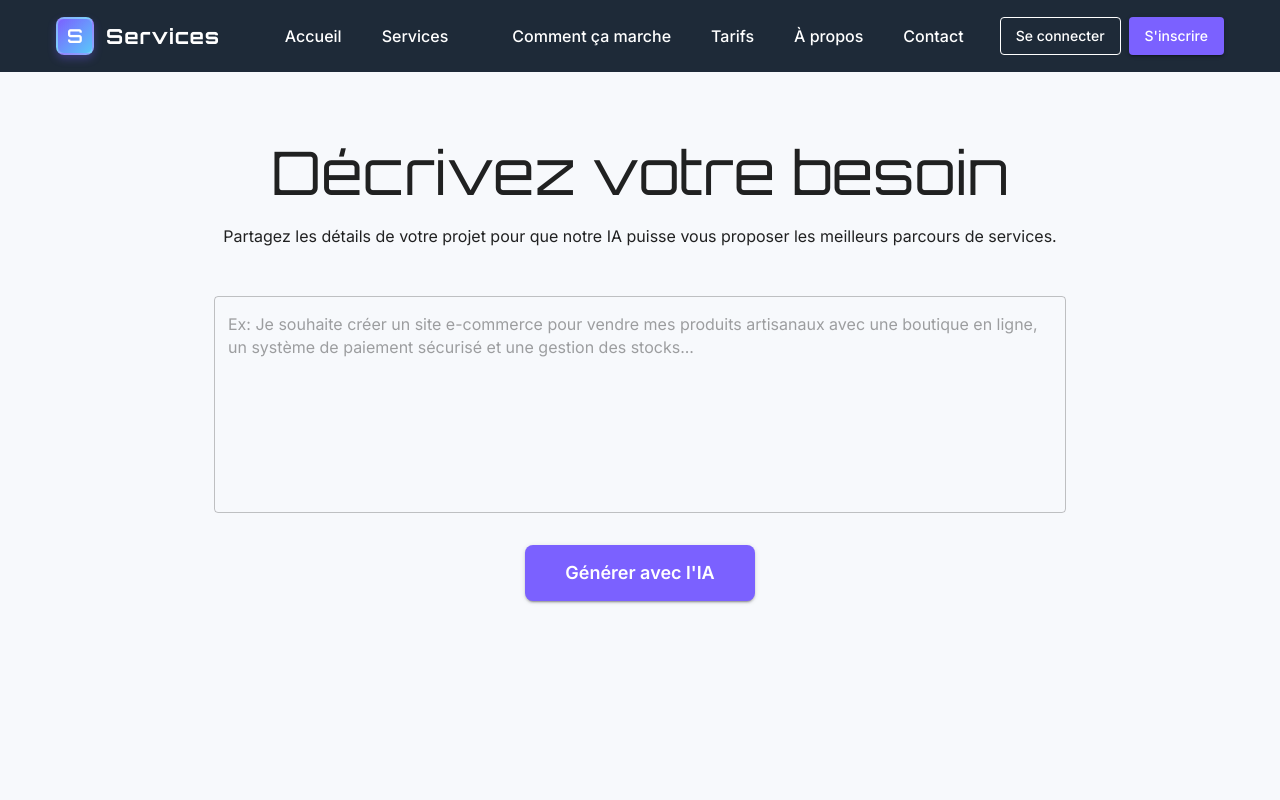
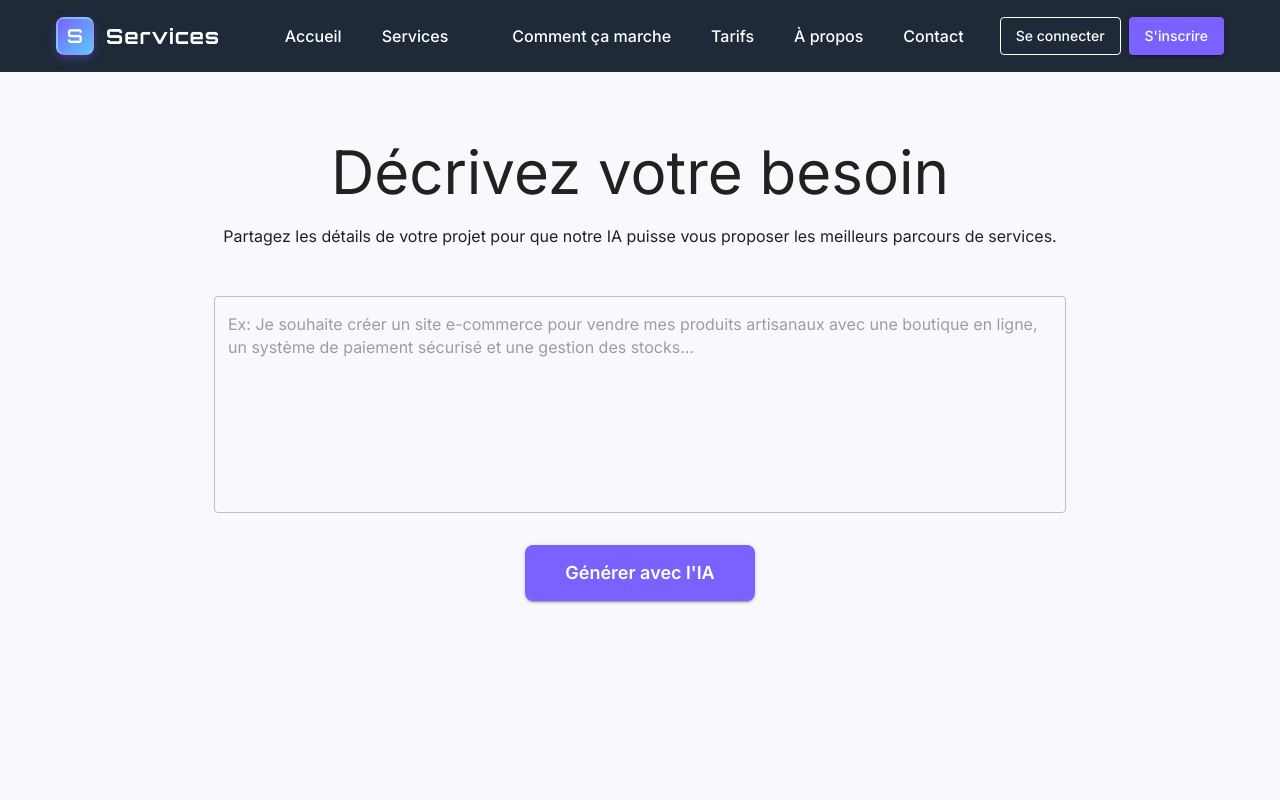
Before and after one commit to Hackathon-Grp-1/services-project-front, a React (Vite) app: page /need-form in a window 1280 px wide. Shown: the top 800 px of the page. Built offline with nearby package versions, Linux system fonts and the light colour scheme; some icons are missing.

Commit message:
fix: :bug: update font family for Typography in NeedFormPage component

```diff
--- a/src/pages/NeedFormPage.tsx
+++ b/src/pages/NeedFormPage.tsx
@@ -54,7 +54,7 @@ const NeedFormPage = () => {
           <Typography
             variant="h2"
             component="h1"
-            sx={{ fontFamily: "'Orbitron', sans-serif", mb: 2 }}
+            sx={{ fontFamily: "'Inter', sans-serif", mb: 2 }}
           >
             Décrivez votre besoin
           </Typography>
```
